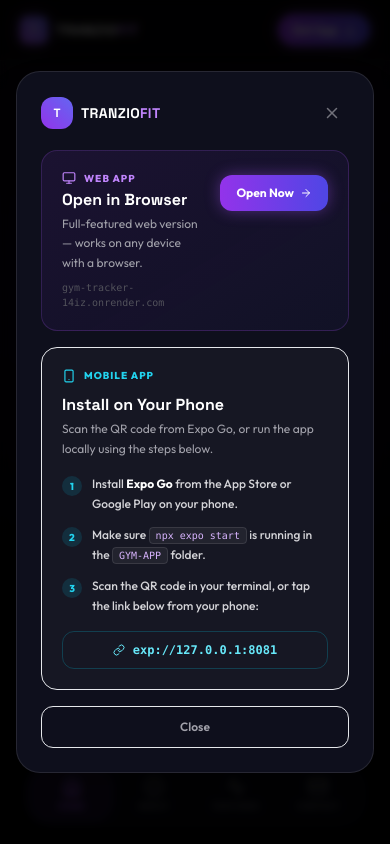
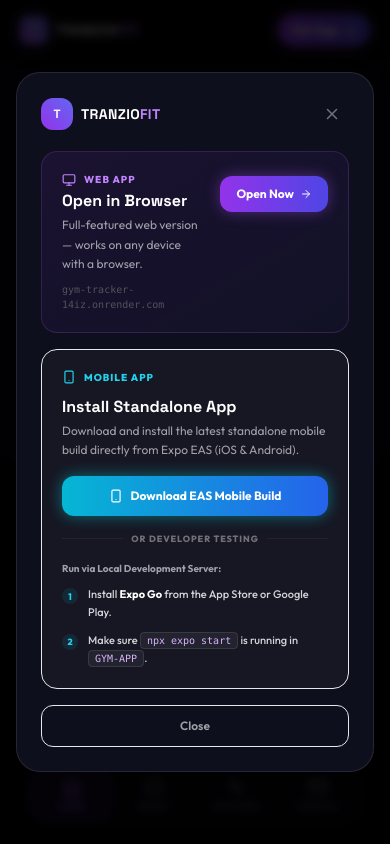
Before and after one commit to muhammathuabdulkalam-cpu/Gym-Landing-Page, a React (Vite) app: page / in a window 390 px wide. Both pictures are taken after a click on the button "Mobile App". Shown: the top 844 px of the page. Built offline with nearby package versions, Linux system fonts and the light colour scheme.

Commit message:
feat: link mobile app download CTAs and modal to Expo EAS standalone build URL

```diff
--- a/src/components/Download/Download.jsx
+++ b/src/components/Download/Download.jsx
@@ -107,7 +107,9 @@ export default function Download() {
         {/* Store CTAs */}
         <div className="dl-btns flex flex-col sm:flex-row gap-4 justify-center w-full max-w-md">
           <a
-            href="#app-store"
+            href="https://expo.dev/accounts/muhammathuabdulkalam/projects/GYM-APP/builds/0d03a59d-05d0-4acb-9e73-fa80163eb251"
+            target="_blank"
+            rel="noopener noreferrer"
             className="dl-btn flex items-center justify-center gap-3
                        bg-white text-black font-bold px-8 py-4 rounded-2xl
                        hover:bg-zinc-100 transition-all duration-300
@@ -116,13 +118,15 @@ export default function Download() {
           >
             <FaApple size={22} />
             <div className="text-left leading-none">
-              <span className="text-[10px] uppercase font-semibold text-zinc-500 block">Download on the</span>
-              <span className="text-sm font-black font-display mt-0.5 block">App Store</span>
+              <span className="text-[10px] uppercase font-semibold text-zinc-500 block">Download for iOS</span>
+              <span className="text-sm font-black font-display mt-0.5 block">EAS Build</span>
             </div>
           </a>
 
           <a
-            href="#google-play"
+            href="https://expo.dev/accounts/muhammathuabdulkalam/projects/GYM-APP/builds/0d03a59d-05d0-4acb-9e73-fa80163eb251"
+            target="_blank"
+            rel="noopener noreferrer"
             className="dl-btn flex items-center justify-center gap-3
                        bg-white/5 border border-purple-500/30 text-white font-bold px-8 py-4 rounded-2xl
                        hover:bg-white/10 transition-all duration-300
@@ -131,8 +135,8 @@ export default function Download() {
           >
             <FaGooglePlay className="text-primary" size={20} />
             <div className="text-left leading-none">
-              <span className="text-[10px] uppercase font-semibold text-zinc-500 block">Get it on</span>
-              <span className="text-sm font-black font-display mt-0.5 block">Google Play</span>
+              <span className="text-[10px] uppercase font-semibold text-zinc-500 block">Download for Android</span>
+              <span className="text-sm font-black font-display mt-0.5 block">EAS Build</span>
             </div>
           </a>
         </div>
--- a/src/components/Hero/Hero.jsx
+++ b/src/components/Hero/Hero.jsx
@@ -348,37 +348,47 @@ export default function Hero() {
                   <span className="text-[10px] font-extrabold uppercase tracking-widest text-cyan-400">Mobile App</span>
                 </div>
                 <h4 className="text-base font-display font-black text-white leading-tight mb-1">
-                  Install on Your Phone
+                  Install Standalone App
                 </h4>
                 <p className="text-zinc-400 text-xs leading-relaxed mb-4">
-                  Scan the QR code from Expo Go, or run the app locally using the steps below.
+                  Download and install the latest standalone mobile build directly from Expo EAS (iOS & Android).
                 </p>
 
-                {/* Install steps */}
-                <div className="flex flex-col gap-3">
+                {/* Direct download button */}
+                <a
+                  href="https://expo.dev/accounts/muhammathuabdulkalam/projects/GYM-APP/builds/0d03a59d-05d0-4acb-9e73-fa80163eb251"
+                  target="_blank"
+                  rel="noopener noreferrer"
+                  className="w-full flex items-center justify-center gap-2
+                             bg-gradient-to-r from-cyan-500 to-blue-600
+                             text-white font-bold py-3 px-4 rounded-xl text-xs md:text-sm
+                             shadow-neon-cyan hover:scale-[1.02] active:scale-[0.98]
+                             transition-all duration-200"
+                >
+                  <FiSmartphone size={14} /> Download EAS Mobile Build
+                </a>
+
+                {/* Divider */}
+                <div className="flex items-center gap-2 my-4">
+                  <div className="h-[1px] bg-white/5 flex-grow" />
+                  <span className="text-[9px] font-extrabold text-zinc-500 uppercase tracking-widest">or developer testing</span>
+                  <div className="h-[1px] bg-white/5 flex-grow" />
+                </div>
+
+                {/* Expo Go steps */}
+                <div className="flex flex-col gap-2.5">
+                  <p className="text-[10px] font-bold text-zinc-400">Run via Local Development Server:</p>
                   {[
-                    { step: '1', text: <> Install <strong className="text-white">Expo Go</strong> from the App Store or Google Play on your phone. </> },
-                    { step: '2', text: <> Make sure <code className="bg-white/5 border border-white/10 px-1.5 py-0.5 rounded text-[10px] text-purple-300">npx expo start</code> is running in the <code className="bg-white/5 border border-white/10 px-1.5 py-0.5 rounded text-[10px] text-purple-300">GYM-APP</code> folder. </> },
-                    { step: '3', text: 'Scan the QR code in your terminal, or tap the link below from your phone:' },
+                    { step: '1', text: <> Install <strong className="text-white">Expo Go</strong> from the App Store or Google Play. </> },
+                    { step: '2', text: <> Make sure <code className="bg-white/5 border border-white/10 px-1.5 py-0.5 rounded text-[10px] text-purple-300">npx expo start</code> is running in <code className="bg-white/5 border border-white/10 px-1.5 py-0.5 rounded text-[10px] text-purple-300">GYM-APP</code>. </> },
                   ].map(({ step, text }) => (
                     <div key={step} className="flex gap-2.5 items-start">
-                      <span className="w-5 h-5 rounded-full bg-cyan-500/15 text-cyan-400 text-[10px] font-black
+                      <span className="w-4 h-4 rounded-full bg-cyan-500/10 text-cyan-400 text-[9px] font-black
                                        flex items-center justify-center flex-shrink-0 mt-0.5">{step}</span>
-                      <p className="text-xs text-zinc-300 font-medium flex-grow leading-relaxed">{text}</p>
+                      <p className="text-[11px] text-zinc-300 font-medium flex-grow leading-relaxed">{text}</p>
                     </div>
                   ))}
                 </div>
-
-                {/* Expo link pill */}
-                <a
-                  href="exp://127.0.0.1:8081"
-                  className="mt-4 flex items-center justify-center gap-2
-                             bg-cyan-500/8 hover:bg-cyan-500/15 border border-cyan-500/25
-                             text-cyan-300 font-bold py-2.5 px-4 rounded-xl text-xs
-                             transition-all duration-200 font-mono"
-                >
-                  <FiLink size={12} /> exp://127.0.0.1:8081
-                </a>
               </div>
 
               {/* ── Dismiss ── */}
```
